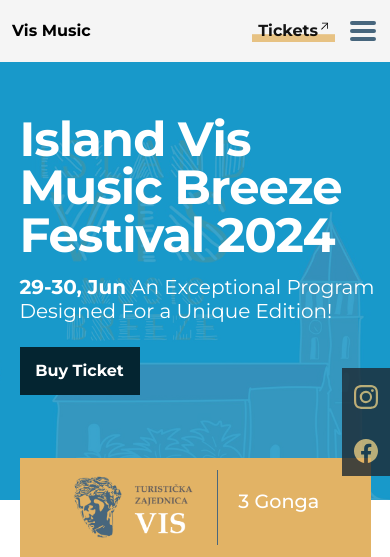
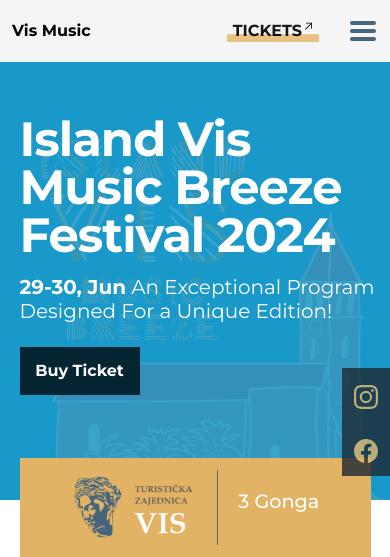
Before and after one commit to hubinteractive/vis-music, a Django app: page / in a window 390 px wide. Shown: the top 557 px of the page. Run offline with Django 4.2, Linux system fonts and the light colour scheme; some libraries are stand-ins or nearby versions.

Commit message:
14.05.2024-2

```diff
--- a/static/css/vis_style.css
+++ b/static/css/vis_style.css
@@ -162,7 +162,7 @@
                 padding-left: 0 !important;
             }
             #navNavbar .ms-5 {
-                margin-left: 1.5rem !important;
+                margin-left: 2.5rem !important;
             }
             .navbar-brand {
                 font-size: 1rem;
--- a/vis_breeze/templates/core/navbar.html
+++ b/vis_breeze/templates/core/navbar.html
@@ -102,7 +102,7 @@
                 <li class="nav-item">
 
                     <div class="wp-block-button button--tertiary programme__schedule-cta position-relative">
-                        <button id="submitBtn" type="submit" class="wp-block-button__link" style="background-color: transparent;border: 0;font-weight: 700;color:rgba(0,0,0, .92)">Tickets</button>
+                        <button id="submitBtn" type="submit" class="wp-block-button__link" style="background-color: transparent;border: 0;font-weight: 700;color:rgba(0,0,0, .92);text-transform: uppercase;">Tickets</button>
                     </div>
                 </li>
                 <button class="navbar-toggler ms-5" type="button" data-bs-toggle="offcanvas" data-bs-target="#offcanvasNavbar" aria-controls="offcanvasNavbar" aria-label="Toggle navigation">
```
